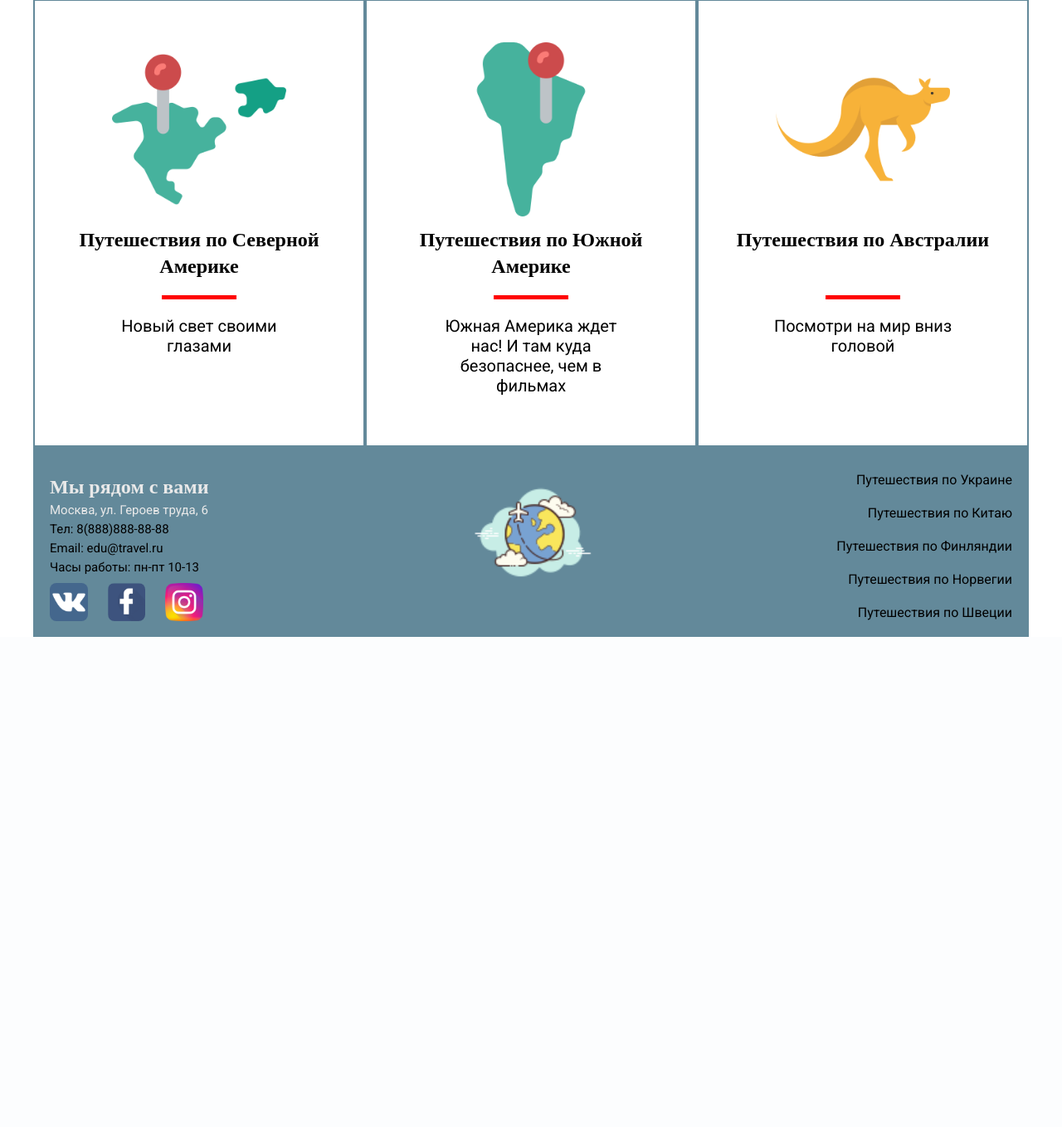
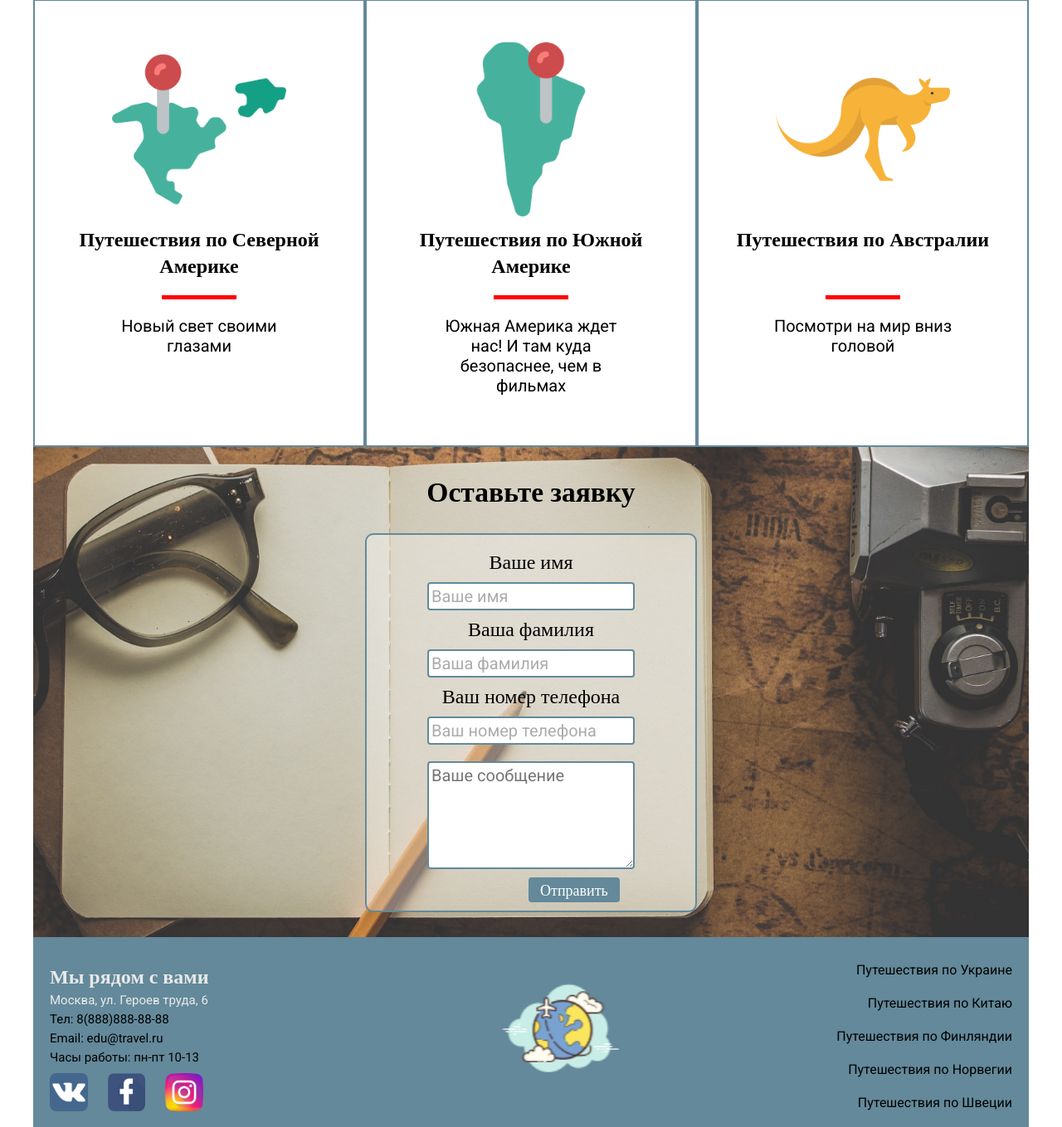
Before and after one commit to zzzonki/pj_1_travel, a PHP site: page / in a window 1280 px wide. Shown: the part 2362-3721 px from the top of the page at 83% size. Before the commit the page ends 3130 px from the top, so only its background shows below. Run offline with PHP 8.4, Linux system fonts and the light colour scheme.

Commit message:
анимация лого и форма

```diff
--- /dev/null
+++ b/css/form.css
@@ -0,0 +1,72 @@
+.form_wrapper{
+    display: flex;
+    align-items: center;
+    flex-direction: column;
+    padding: 30px 0;
+    background-image: url(../img/bg-input.jpg);
+    background-repeat: no-repeat;
+    background-size: 144%;
+    background-position: 55% 65%;
+}
+.form__h3{
+    font-family: var(--serif);
+    font-size: calc(var(--sfs)*1.4);
+    margin-bottom: 30px;
+}
+.form_wrapper form{
+    display: flex;
+    flex-direction: column;
+    border: 2px solid var(--grey);
+    width: 400px;
+    align-items: center;
+    padding: 10px 0;
+    border-radius: 10px;
+    background-color: rgba(255, 255, 255, 0.3);
+    /* position: fixed;
+    top: 10%;
+    z-index: 999; */
+}
+.form_wrapper label{
+    font-size: var(--sfs);
+    text-align: center;
+    margin: 5px 0 10px 0;
+    font-family: var(--serif);
+}
+.form_wrapper input, textarea{
+    width: 250px;
+    font-size: 20px;
+    outline: none;
+    padding: 3px;
+    border-radius: 4px;
+    border: 2px solid var(--grey);
+    font-family: var(--sans-serif);
+}
+.form_wrapper input::placeholder{
+    opacity: 0.6;
+}
+.form_wrapper button[type="submit"]{
+    width: 110px;
+    height: 30px;
+    border-radius: 4px;
+    font-size: 18px;
+    font-family: var(--serif);
+    background-color: var(--grey);
+    color: white;
+    margin-top: 10px;
+    margin-right: 23%;
+    border: none;
+    align-self: flex-end;
+}
+.form_wrapper button[type="submit"]:hover{
+    cursor: pointer;
+    background-color: var(--dark-blue);
+    color: var(--underwhite);
+}
+.form_wrapper input:focus{
+    display: block;
+    border: 2px solid var(--dark-blue);
+    box-shadow: 2px 3px 3px var(--grey);
+}
+.form_wrapper textarea{
+    margin-top: 20px;
+}
--- a/css/header.css
+++ b/css/header.css
@@ -28,3 +28,27 @@
     .nav a:hover{
         color: var(--dark-blue);
     }
+    .side_nav{
+        position: fixed;
+        top: 15%;
+        /* left: 2%; */
+        background-color: var(--grey);
+        display: flex;
+        flex-direction: column;
+        padding: 7px;
+        border-radius: 0 5px 5px 0;
+        z-index: 999;
+        opacity: 0.5;
+    }
+    .side_nav:hover{
+        opacity: 1;
+    }
+    .side_nav__a{
+        color: var(--underwhite);
+        margin-left: 10px;
+        font-size: calc(var(--sfs)/1.2);
+        font-family: var(--serif);
+    }
+    .side_nav__a:focus{
+        color: var(--dark-blue);
+    }
--- a/css/layout.css
+++ b/css/layout.css
@@ -136,3 +136,7 @@
     align-items: center;
 }
 /*  о нас через список все */
+.form_wrapper{
+    width: 1200px;
+    margin: 0 auto;
+}
--- a/css/meta.css
+++ b/css/meta.css
@@ -2,6 +2,9 @@
     margin: 0;
     padding: 0;
     box-sizing: border-box;
+}
+html{
+    scroll-behavior: smooth;
 }
 :root{
     --dark-green: #666437;
--- a/css/style.css
+++ b/css/style.css
@@ -3,6 +3,7 @@
 @import 'layout.css';
 @import 'cards.css';
 @import 'footer.css';
-/* @import 'anim.css';
-@import 'animate.css'; */
-/* Доделать картинки в о нас, цвета и лого в футере и размеры шрифтов */
+@import 'anim.css';
+@import 'animate.css';
+@import 'form.css';
+/* Доделать размеры шрифтов */
--- a/index.html
+++ b/index.html
@@ -16,6 +16,11 @@
             <a href="#contacts">Контакты</a>
         </nav>
     </header>
+    <div class="side_nav">
+        <a class="side_nav__a" href="#info">Главная</a>
+        <a class="side_nav__a" href="#ao">О нас</a>
+        <a class="side_nav__a" href="#contacts">Контакты</a>
+    </div>
     <div class="promo">
         <div class="action">
             <h3 class="action__h3">
@@ -169,6 +174,19 @@
                 <div class="card__p">Посмотри на мир вниз головой</div>
             </div>
     </section>
+    <section class="form_wrapper">
+        <h3 class="form__h3">Оставьте заявку</h3>
+        <form action="post.php" method="POST">
+            <label for="name">Ваше имя</label>
+            <input type="text" name="name" placeholder="Ваше имя" required minlength="2" maxlength="16">
+            <label for="surname">Ваша фамилия</label>
+            <input type="text" name="surname" placeholder="Ваша фамилия" minlength="2" maxlength="16">
+            <label for="telephone">Ваш номер телефона</label>
+            <input type="tel" name="telephone" placeholder="Ваш номер телефона" required minlength="7" maxlength="12">
+            <textarea name="messege" cols="40" rows="5" placeholder="Ваше сообщение"></textarea>
+            <button type="submit">Отправить</button>
+        </form>
+    </section>
     <!-- Блоки в классе конец -->
     <footer id="contacts">
         <div class="footer_wrap">
@@ -187,6 +205,22 @@
         </div>
         <div class="footer__logo">
         </div>
+        <!-- Анимация с летящим человечком начало -->
+        <!-- <div class="footer-anim">
+            <div class="left-cloud">
+                <div class="big-cloud big-cloud-left"></div>
+                <div class="medium-cloud medium-cloud-left"></div>
+            </div>
+            <div class="man">
+                <div class="man-body"></div>
+                <div class="man-fire"></div>
+            </div>
+            <div class="left-cloud">
+                <div class="big-cloud big-cloud-right"></div>
+                <div class="small-cloud"></div>
+                <div class="medium-cloud medium-cloud-right"></div>
+            </div>
+        </div> -->
         <ul class="footer__ul">
             <li>Путешествия по Украине</li>
             <li>Путешествия по Китаю</li>
```
Also changed, not shown: css/anim.css (+130 -0 lines), css/footer.css (line endings or trailing spaces), img/bg-input.jpg (added), post.php (added). Lines whose indentation alone changed are shown as unchanged.
